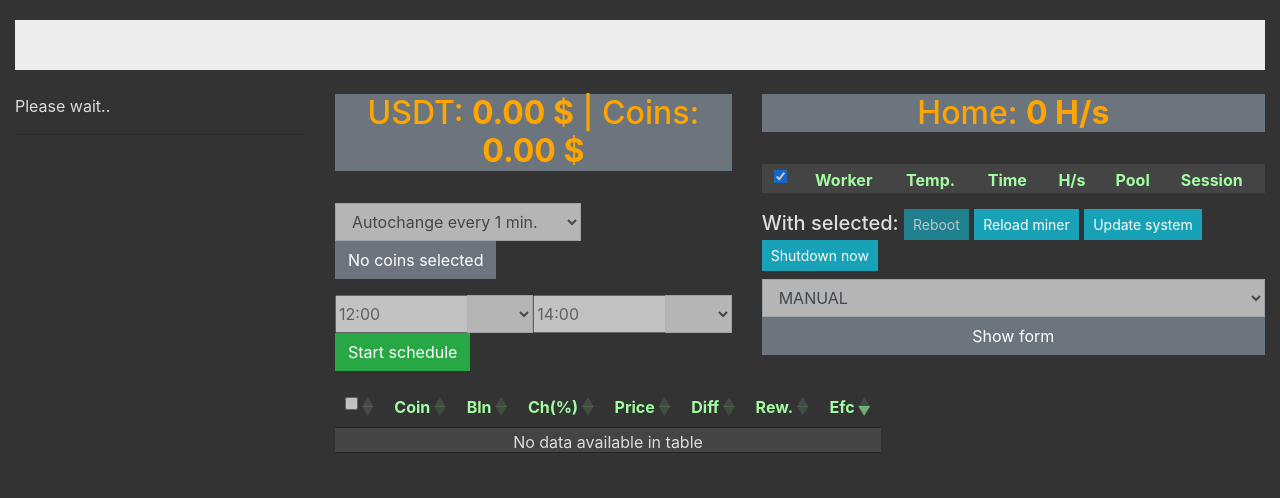
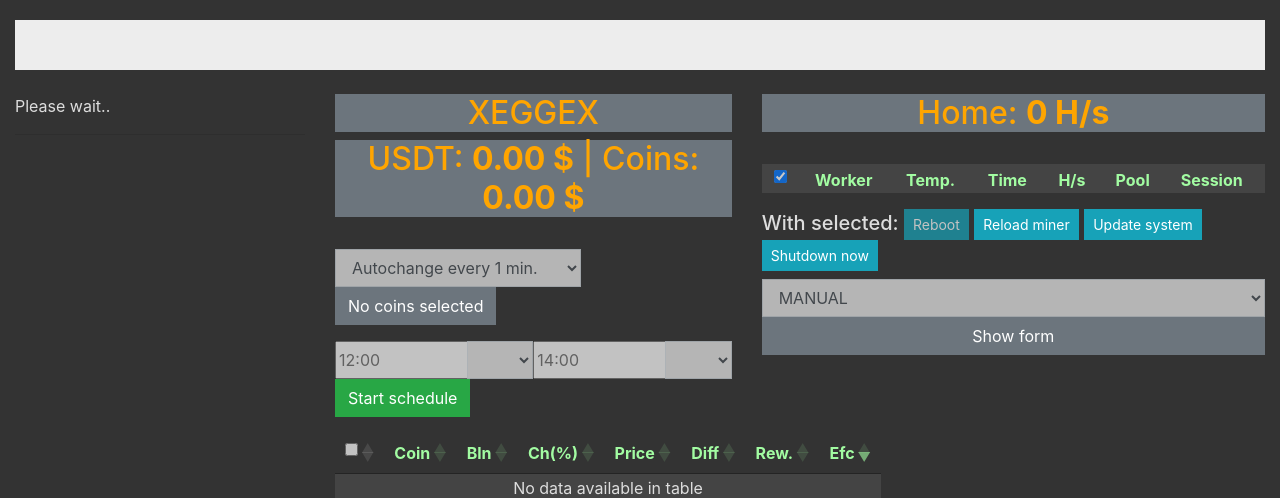
Before and after one commit to laptopsr/ssh2miningHelper, a PHP site: page /index.php in a window 1280 px wide. Shown: the top 498 px of the page. Run offline with PHP 8.4, Linux system fonts and the light colour scheme; the visitor is signed in with stand-in values (Sample User, id 1); data that the repository does not hold is empty; a stand-in replaces the project's code that opens the database connection; some libraries are stand-ins or nearby versions.

Commit message:
QUBIC update

```diff
--- a/index.php
+++ b/index.php
@@ -139,6 +139,7 @@ use phpseclib3\Net\SSH2;
 			</div>
 			<div class="col-md-4">
 				<div id="countdown" class="well bg-danger"></div>
+				<div class="well bg-secondary text-orange text-center"><h2>XEGGEX</h2></div>
 				<div id="cur_balance" class="well bg-secondary text-orange text-center"></div>
 				<br>
 				<!-- autoChangeEvery -->
```
